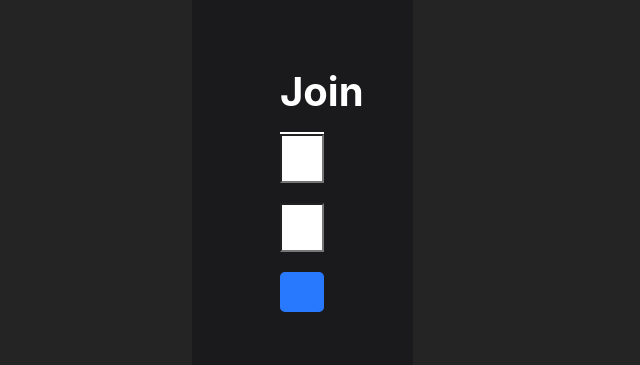
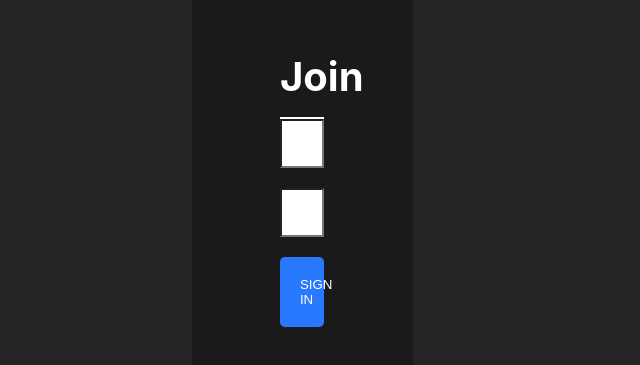
Before and after one commit to bemfes/real-time-chat, a React (Vite) app in the folder client/: page / in a window 1280 px wide. Shown: the part 245-610 px from the top of the page, without its empty margins (338-978 px from the left). Built offline with nearby package versions, Linux system fonts and the light colour scheme.

Commit message:
fix: add text to submit button

```diff
--- a/client/src/components/Join/Join.tsx
+++ b/client/src/components/Join/Join.tsx
@@ -31,7 +31,9 @@ const Join: FC = () => {
           onClick={(e) => (!name || !room ? e.preventDefault() : null)}
           to={`/chat?name=${name}&room=${room}`}
         >
-          <button className="button mt-20" type="submit"></button>
+          <button className="button mt-20" type="submit">
+            SIGN IN
+          </button>
         </Link>
       </div>
     </div>
```
